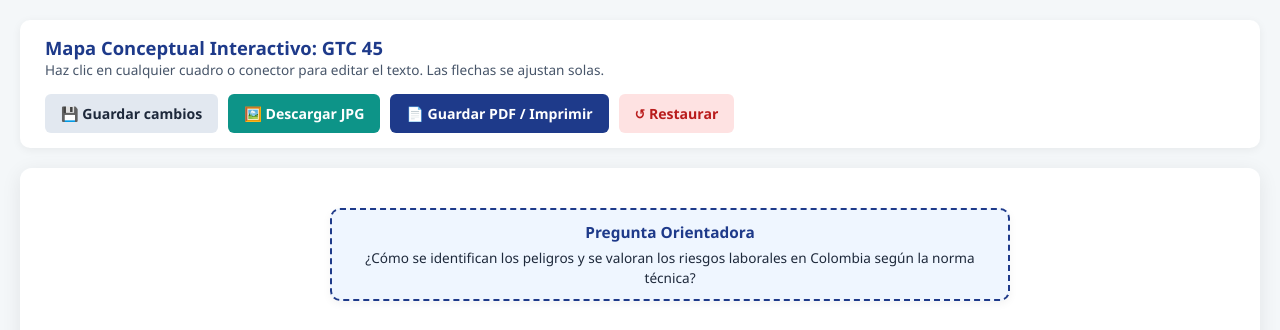
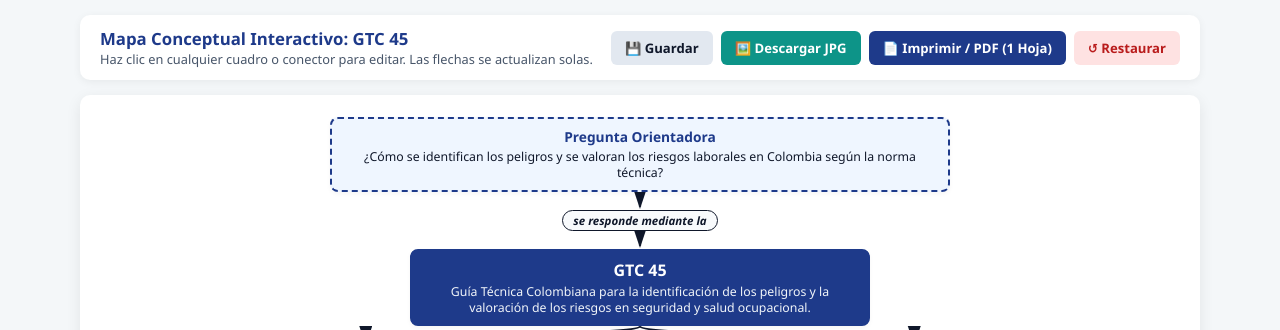
Before and after one commit to rocadevi996-beep/mapa, a plain HTML site: page index.html in a window 1280 px wide. Shown: the top 330 px of the page. Drawn offline with Linux system fonts and the light colour scheme.

Commit message:
Update index.html

```diff
--- a/index.html
+++ b/index.html
@@ -4,7 +4,6 @@
     <meta charset="UTF-8">
     <meta name="viewport" content="width=device-width, initial-scale=1.0">
     <title>Mapa Conceptual - GTC 45</title>
-    <script src="https://cloudflare.com"></script>
     <style>
         :root {
             --bg-color: #f4f7f9;
@@ -13,7 +12,7 @@
             --accent: #0d9488;
             --highlight: #d97706;
             --node-bg: #ffffff;
-            --text-main: #1e293b;
+            --text-main: #0f172a;
             --text-muted: #475569;
         }
 
@@ -22,38 +21,40 @@
             margin: 0;
             padding: 0;
             font-family: 'Segoe UI', Tahoma, Geneva, Verdana, sans-serif;
+            -webkit-print-color-adjust: exact !important;
+            print-color-adjust: exact !important;
         }
 
         body {
             background-color: var(--bg-color);
             color: var(--text-main);
-            padding: 20px;
+            padding: 15px;
         }
 
         .toolbar {
-            max-width: 1350px;
-            margin: 0 auto 20px auto;
+            max-width: 1120px;
+            margin: 0 auto 15px auto;
             background: #ffffff;
-            padding: 15px 25px;
+            padding: 12px 20px;
             border-radius: 10px;
-            box-shadow: 0 2px 10px rgba(0,0,0,0.06);
+            box-shadow: 0 2px 8px rgba(0,0,0,0.06);
             display: flex;
             flex-wrap: wrap;
             justify-content: space-between;
             align-items: center;
-            gap: 15px;
+            gap: 10px;
         }
 
-        .toolbar-info h2 { font-size: 1.15rem; color: var(--primary); }
-        .toolbar-info p { font-size: 0.85rem; color: var(--text-muted); }
-        .toolbar-actions { display: flex; gap: 10px; flex-wrap: wrap; }
+        .toolbar-info h2 { font-size: 1.05rem; color: var(--primary); }
+        .toolbar-info p { font-size: 0.8rem; color: var(--text-muted); }
+        .toolbar-actions { display: flex; gap: 8px; flex-wrap: wrap; }
 
         button {
-            padding: 10px 16px;
+            padding: 8px 14px;
             border: none;
             border-radius: 6px;
             font-weight: 600;
-            font-size: 0.88rem;
+            font-size: 0.82rem;
             cursor: pointer;
             transition: all 0.2s ease;
         }
@@ -68,19 +69,19 @@
         .btn-reset:hover { background-color: #fecaca; }
 
         .canvas-wrapper {
-            max-width: 1350px;
+            max-width: 1120px;
             margin: 0 auto;
             overflow-x: auto;
-            background: white;
-            border-radius: 12px;
-            box-shadow: 0 4px 20px rgba(0,0,0,0.08);
+            background: #ffffff;
+            border-radius: 10px;
+            box-shadow: 0 4px 15px rgba(0,0,0,0.08);
         }
 
         .map-container {
             position: relative;
-            width: 1300px;
+            width: 1100px;
             margin: 0 auto;
-            padding: 40px 30px 60px 30px;
+            padding: 22px 24px 28px 24px;
             background: #ffffff;
         }
 
@@ -88,83 +89,90 @@
             position: absolute;
             top: 0;
             left: 0;
-            width: 100%;
+            width: 1100px;
             height: 100%;
             pointer-events: none;
             z-index: 1;
         }
 
-        .map-content { position: relative; z-index: 2; }
+        .map-content {
+            position: relative;
+            z-index: 2;
+        }
 
         .node {
             background: var(--node-bg);
             border: 2px solid var(--secondary);
-            border-radius: 10px;
-            padding: 12px 16px;
-            box-shadow: 0 3px 8px rgba(0,0,0,0.05);
+            border-radius: 8px;
+            padding: 8px 12px;
+            box-shadow: 0 2px 5px rgba(0,0,0,0.04);
         }
 
         .node:focus-within {
-            outline: 3px solid rgba(37, 99, 235, 0.3);
+            outline: 2px solid rgba(37, 99, 235, 0.4);
         }
 
         .node-question {
             background: #eff6ff;
             border: 2px dashed var(--primary);
-            max-width: 680px;
+            max-width: 620px;
             margin: 0 auto;
             text-align: center;
         }
 
         .node-main {
             background: var(--primary);
-            color: white;
-            border: none;
-            max-width: 440px;
+            color: #ffffff;
+            border: 2px solid var(--primary);
+            max-width: 460px;
             margin: 0 auto;
             text-align: center;
         }
 
-        .node-main .node-title { color: #ffffff; font-size: 1.2rem; }
-        .node-title { font-weight: 700; font-size: 0.96rem; color: var(--primary); margin-bottom: 5px; display: block; }
-        .node-text { font-size: 0.85rem; line-height: 1.45; color: var(--text-main); }
-        .node-main .node-text { color: #e2e8f0; }
+        .node-main .node-title { color: #ffffff; font-size: 1rem; }
+        .node-title { font-weight: 700; font-size: 0.86rem; color: var(--primary); margin-bottom: 3px; display: block; }
+        .node-text { font-size: 0.77rem; line-height: 1.32; color: var(--text-main); }
+        .node-main .node-text { color: #f1f5f9; }
 
         .connector-label {
             display: inline-block;
             background: #f8fafc;
-            border: 1.5px solid #94a3b8;
-            color: #334155;
-            font-size: 0.78rem;
+            border: 1.5px solid #0f172a;
+            color: #0f172a;
+            font-size: 0.72rem;
             font-weight: 700;
             font-style: italic;
-            padding: 4px 12px;
-            border-radius: 20px;
-            box-shadow: 0 2px 4px rgba(0,0,0,0.04);
+            padding: 2px 10px;
+            border-radius: 14px;
             text-align: center;
-            min-width: 110px;
+            min-width: 95px;
         }
 
-        .connector-row { display: flex; justify-content: center; margin: 32px 0; }
-        .grid-2 { display: grid; grid-template-columns: 1fr 1fr; gap: 80px; margin-top: 35px; }
-        .grid-3 { display: grid; grid-template-columns: repeat(3, 1fr); gap: 35px; margin-top: 35px; }
-        .column-branch { display: flex; flex-direction: column; align-items: center; gap: 32px; }
+        .connector-row { display: flex; justify-content: center; margin: 18px 0; }
+        .grid-2 { display: grid; grid-template-columns: 1fr 1fr; gap: 45px; margin-top: 20px; }
+        .grid-3 { display: grid; grid-template-columns: repeat(3, 1fr); gap: 22px; margin-top: 20px; }
+        .column-branch { display: flex; flex-direction: column; align-items: center; gap: 18px; }
         .column-branch .node { width: 100%; }
 
-        .node-teal { border-color: var(--accent); }
-        .node-teal .node-title { color: var(--accent); }
-        .node-amber { border-color: var(--highlight); }
-        .node-amber .node-title { color: var(--highlight); }
+        .node-teal { border-color: var(--accent); background: #f0fdfa; }
+        .node-teal .node-title { color: #0f766e; }
+        .node-amber { border-color: var(--highlight); background: #fffbeb; }
+        .node-amber .node-title { color: #b45309; }
 
-        .sub-list { margin-top: 6px; padding-left: 18px; font-size: 0.83rem; }
-        .sub-list li { margin-bottom: 3px; }
+        .sub-list { margin-top: 4px; padding-left: 16px; font-size: 0.75rem; }
+        .sub-list li { margin-bottom: 2px; }
         [contenteditable="true"] { cursor: text; }
 
+        @page {
+            size: letter landscape;
+            margin: 6mm;
+        }
+
         @media print {
-            body { background: white; padding: 0; }
+            body { background: #ffffff; padding: 0; margin: 0; }
             .toolbar { display: none !important; }
-            .canvas-wrapper { box-shadow: none; overflow: visible; }
-            .map-container { width: 100%; padding: 10px; }
+            .canvas-wrapper { box-shadow: none; overflow: visible; max-width: 100%; }
+            .map-container { width: 1050px; padding: 10px; transform: scale(0.95); transform-origin: top center; }
         }
     </style>
 </head>
@@ -172,27 +180,21 @@
     <div class="toolbar">
         <div class="toolbar-info">
             <h2>Mapa Conceptual Interactivo: GTC 45</h2>
-            <p>Haz clic en cualquier cuadro o conector para editar el texto. Las flechas se ajustan solas.</p>
+            <p>Haz clic en cualquier cuadro o conector para editar. Las flechas se actualizan solas.</p>
         </div>
         <div class="toolbar-actions">
-            <button class="btn-save" onclick="saveMap()">💾 Guardar cambios</button>
+            <button class="btn-save" onclick="saveMap()">💾 Guardar</button>
             <button class="btn-jpg" onclick="downloadJPG()">🖼️ Descargar JPG</button>
-            <button class="btn-pdf" onclick="window.print()">📄 Guardar PDF / Imprimir</button>
+            <button class="btn-pdf" onclick="window.print()">📄 Imprimir / PDF (1 Hoja)</button>
             <button class="btn-reset" onclick="resetMap()">↺ Restaurar</button>
         </div>
     </div>
 
     <div class="canvas-wrapper">
         <div class="map-container" id="map-area">
-            <svg id="arrows-svg">
-                <defs>
-                    <marker id="arrowhead" markerWidth="10" markerHeight="7" refX="9" refY="3.5" orient="auto">
-                        <polygon points="0 0, 10 3.5, 0 7" fill="#64748b" />
-                    </marker>
-                </defs>
-            </svg>
+            <svg id="arrows-svg" xmlns="http://w3.org"></svg>
 
-            <div class="map-content">
+            <div class="map-content" id="map-content">
                 <div id="n-question" class="node node-question" contenteditable="true">
                     <span class="node-title">Pregunta Orientadora</span>
                     <div class="node-text">¿Cómo se identifican los peligros y se valoran los riesgos laborales en Colombia según la norma técnica?</div>
@@ -252,7 +254,7 @@
                         <span id="c-prob" class="connector-label" contenteditable="true">primero determina el</span>
                         <div id="n-prob" class="node node-amber" contenteditable="true">
                             <span class="node-title">Nivel de Probabilidad (NP)</span>
-                            <div class="node-text">Grado de posibilidad de que ocurra el evento. Se obtiene multiplicando:<br><strong>NP = Nivel de Deficiencia (ND) × Nivel de Exposición (NE)</strong>.</div>
+                            <div class="node-text">Posibilidad de que ocurra el evento.<br><strong>NP = Nivel de Deficiencia (ND) × Nivel de Exposición (NE)</strong>.</div>
                         </div>
                     </div>
 
@@ -260,7 +262,7 @@
                         <span id="c-cons" class="connector-label" contenteditable="true">luego cruza con el</span>
                         <div id="n-cons" class="node node-amber" contenteditable="true">
                             <span class="node-title">Nivel de Consecuencia (NC)</span>
-                            <div class="node-text">Medida de la severidad de los daños físicos o materiales más graves razonablemente posibles (Leve, Grave, Muy Grave, Mortal).</div>
+                            <div class="node-text">Severidad de los daños físicos o materiales más graves posibles (Leve, Grave, Muy Grave, Mortal).</div>
                         </div>
                     </div>
 
@@ -268,7 +270,7 @@
                         <span id="c-nr" class="connector-label" contenteditable="true">generando el</span>
                         <div id="n-nr" class="node node-amber" contenteditable="true">
                             <span class="node-title">Nivel de Riesgo (NR) e Intervención</span>
-                            <div class="node-text">Magnitud resultante de:<br><strong>NR = NP × NC</strong>.<br>Determina la aceptabilidad del riesgo (I, II, III, IV) y prioriza las medidas de control.</div>
+                            <div class="node-text">Magnitud: <strong>NR = NP × NC</strong>.<br>Determina la aceptabilidad (I, II, III, IV) y prioriza controles.</div>
                         </div>
                     </div>
                 </div>
@@ -284,9 +286,10 @@
             </div>
         </div>
     </div>
-        <script>
-        const STORAGE_KEY = 'mapa_gtc45_v3';
+    <script>
+        const STORAGE_KEY = 'mapa_gtc45_v4';
         const mapArea = document.getElementById('map-area');
+        const mapContent = document.getElementById('map-content');
         const svg = document.getElementById('arrows-svg');
 
         const connections = [
@@ -315,73 +318,95 @@
         ];
 
         function drawArrows() {
-            const width = mapArea.scrollWidth;
-            const height = mapArea.scrollHeight;
-            svg.setAttribute('width', width);
-            svg.setAttribute('height', height);
-            svg.setAttribute('viewBox', `0 0 ${width} ${height}`);
+            const w = mapArea.offsetWidth;
+            const h = mapArea.offsetHeight;
+            svg.setAttribute('width', w);
+            svg.setAttribute('height', h);
+            svg.setAttribute('viewBox', `0 0 ${w} ${h}`);
 
-            // Reconstruir definiciones de punta de flecha de forma segura
-            svg.innerHTML = `
+            let svgContent = `
                 <defs>
-                    <marker id="arrowhead" markerWidth="10" markerHeight="7" refX="8" refY="3.5" orient="auto">
-                        <polygon points="0 0, 10 3.5, 0 7" fill="#475569" />
+                    <marker id="arrow-black" markerWidth="10" markerHeight="10" refX="8" refY="3" orient="auto" markerUnits="strokeWidth">
+                        <path d="M0,0 L0,6 L9,3 z" fill="#0f172a" />
                     </marker>
                 </defs>
             `;
 
-            const containerRect = mapArea.getBoundingClientRect();
+            const baseRect = mapArea.getBoundingClientRect();
 
             connections.forEach(([fromId, toId]) => {
                 const fromEl = document.getElementById(fromId);
                 const toEl = document.getElementById(toId);
                 if (!fromEl || !toEl) return;
 
-                const fromRect = fromEl.getBoundingClientRect();
-                const toRect = toEl.getBoundingClientRect();
+                const r1 = fromEl.getBoundingClientRect();
+                const r2 = toEl.getBoundingClientRect();
 
-                const startX = (fromRect.left - containerRect.left) + (fromRect.width / 2);
-                const startY = (fromRect.bottom - containerRect.top);
-                const endX = (toRect.left - containerRect.left) + (toRect.width / 2);
-                const endY = (toRect.top - containerRect.top);
+                const x1 = (r1.left - baseRect.left) + (r1.width / 2);
+                const y1 = (r1.bottom - baseRect.top);
+                const x2 = (r2.left - baseRect.left) + (r2.width / 2);
+                const y2 = (r2.top - baseRect.top);
 
-                const path = document.createElementNS('http://w3.org', 'path');
-                const midY = (startY + endY) / 2;
-                const d = `M ${startX} ${startY} C ${startX} ${midY}, ${endX} ${midY}, ${endX} ${endY - 4}`;
+                const midY = (y1 + y2) / 2;
+                const d = `M ${x1} ${y1} C ${x1} ${midY}, ${x2} ${midY}, ${x2} ${y2 - 3}`;
 
-                path.setAttribute('d', d);
-                path.setAttribute('stroke', '#475569');
-                path.setAttribute('stroke-width', '2.5');
-                path.setAttribute('fill', 'none');
-                path.setAttribute('marker-end', 'url(#arrowhead)');
+                svgContent += `<path d="${d}" stroke="#0f172a" stroke-width="2.2" fill="none" marker-end="url(#arrow-black)" />`;
+            });
 
-                svg.appendChild(path);
-            });
+            svg.innerHTML = svgContent;
         }
 
         function downloadJPG() {
             if (document.activeElement) document.activeElement.blur();
             drawArrows();
 
-            html2canvas(mapArea, {
-                scale: 2,
-                backgroundColor: '#ffffff',
-                useCORS: true
-            }).then(canvas => {
-                const link = document.createElement('a');
-                link.download = 'Mapa_Conceptual_GTC45.jpg';
-                link.href = canvas.toDataURL('image/jpeg', 0.95);
-                link.click();
-            });
+            const w = mapArea.offsetWidth;
+            const h = mapArea.offsetHeight;
+
+            // Captura nativa mediante SVG foreignObject (sin librerías externas)
+            const clone = mapArea.cloneNode(true);
+            const styles = Array.from(document.querySelectorAll('style')).map(s => s.outerHTML).join('');
+            const htmlStr = `
+                <svg xmlns="http://w3.org" width="${w}" height="${h}">
+                    <foreignObject width="100%" height="100%">
+                        <div xmlns="http://w3.org" style="background:#ffffff; width:${w}px; height:${h}px;">
+                            ${styles}
+                            ${clone.outerHTML}
+                        </div>
+                    </foreignObject>
+                </svg>
+            `;
+
+            const img = new Image();
+            const svgBlob = new Blob([htmlStr], { type: 'image/svg+xml;charset=utf-8' });
+            const url = URL.createObjectURL(svgBlob);
+
+            img.onload = function() {
+                const canvas = document.createElement('canvas');
+                canvas.width = w * 2;
+                canvas.height = h * 2;
+                const ctx = canvas.getContext('2d');
+                ctx.fillStyle = '#ffffff';
+                ctx.fillRect(0, 0, canvas.width, canvas.height);
+                ctx.scale(2, 2);
+                ctx.drawImage(img, 0, 0);
+                URL.revokeObjectURL(url);
+
+                const a = document.createElement('a');
+                a.download = 'Mapa_Conceptual_GTC45.jpg';
+                a.href = canvas.toDataURL('image/jpeg', 0.95);
+                a.click();
+            };
+            img.src = url;
         }
 
         function saveMap() {
-            localStorage.setItem(STORAGE_KEY, document.querySelector('.map-content').innerHTML);
+            localStorage.setItem(STORAGE_KEY, mapContent.innerHTML);
             alert('¡Cambios guardados en tu navegador!');
         }
 
         function resetMap() {
-            if (confirm('¿Deseas restaurar el mapa conceptual al texto original?')) {
+            if (confirm('¿Restaurar el mapa al texto original?')) {
                 localStorage.removeItem(STORAGE_KEY);
                 location.reload();
             }
@@ -389,13 +414,11 @@
 
         window.addEventListener('load', () => {
             const saved = localStorage.getItem(STORAGE_KEY);
-            if (saved) {
-                document.querySelector('.map-content').innerHTML = saved;
-            }
-            setTimeout(drawArrows, 100);
+            if (saved) mapContent.innerHTML = saved;
+            setTimeout(drawArrows, 150);
         });
 
-        document.querySelector('.map-content').addEventListener('input', drawArrows);
+        mapContent.addEventListener('input', drawArrows);
         window.addEventListener('resize', drawArrows);
     </script>
 </body>
```
